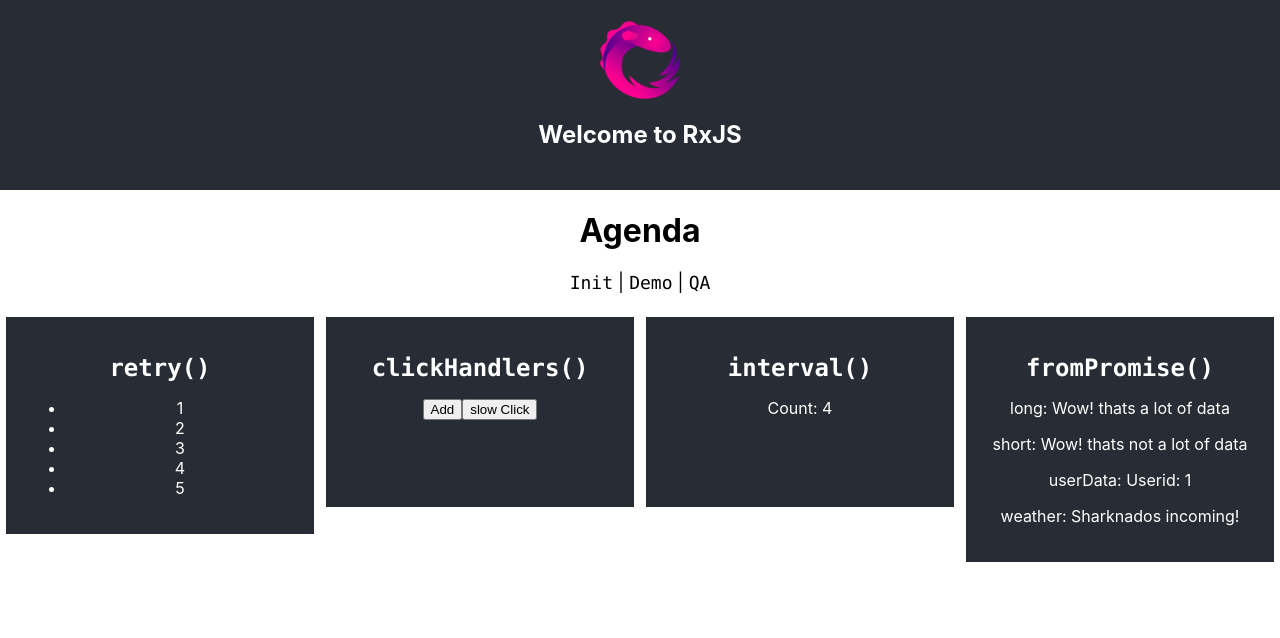
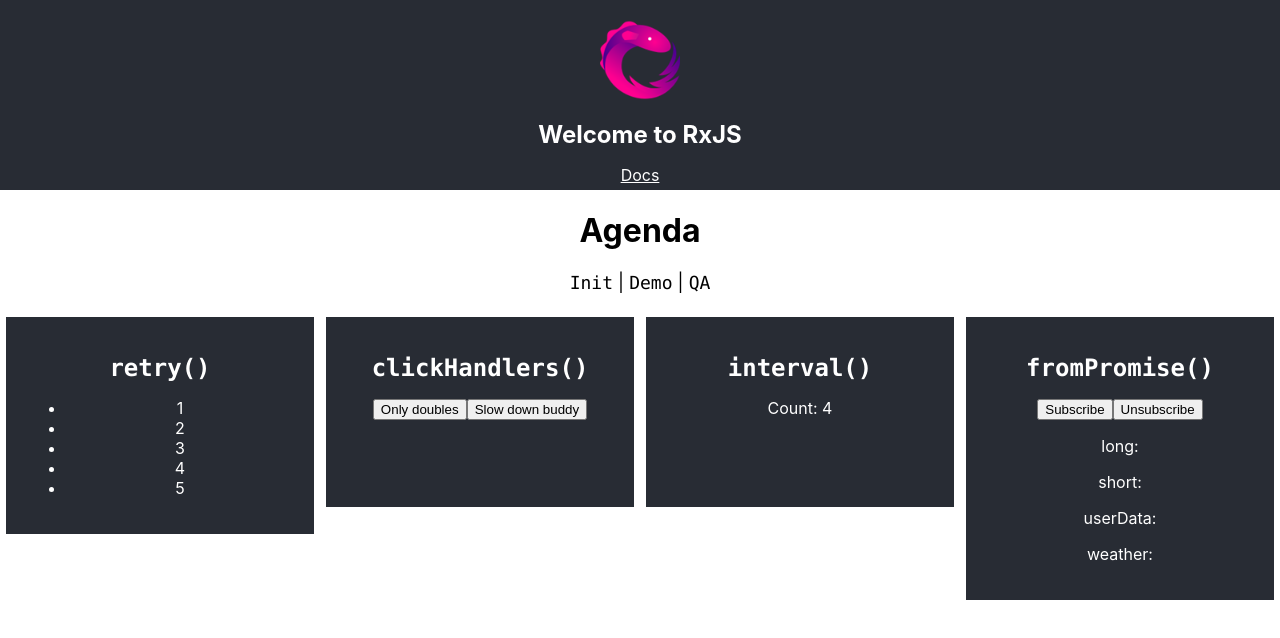
Before and after one commit to magentera/my-demo, a React (Create React App) app: page / in a window 1280 px wide. Shown: the top 638 px of the page. Built offline with nearby package versions, Linux system fonts and the light colour scheme.

Commit message:
clean up

```diff
--- a/src/App.css
+++ b/src/App.css
@@ -23,6 +23,10 @@
 .App-title {
   font-size: 1.5em;
 }
+.App-text {
+  font-size: 1em;
+  color: white;
+}
 
 .App-intro {
   font-size: large;
--- a/src/App.tsx
+++ b/src/App.tsx
@@ -11,6 +11,9 @@
         <header className="App-header">
           <img src={logo} className="App-logo" alt="logo" />
           <h1 className="App-title">Welcome to RxJS</h1>
+          <a href="http://reactivex.io/rxjs" className="App-text">
+            Docs
+          </a>
         </header>
 
         <h1>Agenda</h1>
--- a/src/FilterClick.tsx
+++ b/src/FilterClick.tsx
@@ -1,5 +1,6 @@
 import React from "react";
 import * as Rx from "rxjs/Rx";
+import { fruits } from "./sampleData";
 
 interface ContentState {
   messages: string[];
@@ -18,20 +19,21 @@
   FruitSubject = new Rx.Subject();
 
   componentDidMount() {
-    this.FruitSubject
-      // .filter(x => x ==== "Apple")
-      .subscribe(mes =>
-        this.setState(state => ({
-          messages: state.messages.concat(String(mes))
-        }))
+    this.FruitSubject.filter(x => x === "Apple").subscribe(mes =>
+      this.setState(state => ({
+        messages: state.messages.concat(String(mes))
+      }))
+    );
+
+    const doubleButton = document.querySelector(".doubleclick");
+
+    if (doubleButton) {
+      const observedButtonEvent = Rx.Observable.fromEvent(
+        doubleButton,
+        "click"
       );
-
-    const button = document.querySelector(".clicker");
-    if (button) {
-      const obj = Rx.Observable.fromEvent(button, "click");
-      obj
-        //.throttleTime(1000) // only click once per second.
-        .bufferWhen(() => obj.delay(350))
+      observedButtonEvent
+        .bufferWhen(() => observedButtonEvent.delay(350))
         .filter(events => events.length >= 2)
         .subscribe(() => {
           this.setState({
@@ -40,9 +42,10 @@
           return this.handler();
         });
     }
-    const button2 = document.querySelector(".slowDownBuddy");
-    if (button2) {
-      Rx.Observable.fromEvent(button2, "click")
+    const slowDownButton = document.querySelector(".slowdownbuddy");
+
+    if (slowDownButton) {
+      Rx.Observable.fromEvent(slowDownButton, "click")
         .throttleTime(1000) // only click once per second.
         .scan(count => count + 1, 0)
         .subscribe(() => {
@@ -70,8 +73,8 @@
             <code>clickHandlers()</code>
           </h1>
           <div />
-          <button className="clicker">Add</button>
-          <button className="slowDownBuddy">slow Click</button>
+          <button className="doubleclick">Only doubles</button>
+          <button className="slowdownbuddy">Slow down buddy</button>
 
           <div>{this.state.clickState}</div>
           <ul>
@@ -85,16 +88,4 @@
   }
 }
 
-const fruits = [
-  "Apple",
-  "Orange",
-  "Strawberry",
-  "Grapes",
-  "Tomato",
-  "Fejoa",
-  "Passionfruit",
-  "Dragonfruit",
-  "Lychee",
-  "Durian"
-];
 export default FilterClick;
--- a/src/IntervalList.tsx
+++ b/src/IntervalList.tsx
@@ -14,7 +14,7 @@
   }
 
   componentDidMount() {
-    counter.subscribe(int => this.setState({ count: int }));
+    counter.subscribe(val => this.setState({ count: val }));
   }
 
   render() {
--- a/src/PromiseChain.tsx
+++ b/src/PromiseChain.tsx
@@ -1,33 +1,75 @@
 import React from "react";
 import * as dbContext from "./dbMock";
+import { Subscription, Observable } from "rxjs";
 
 interface ContentState {
   long: string;
   short: string;
   user: string;
   weather: string;
+  subscriptions: Subscription[];
 }
 class PromiseChain extends React.Component<{}, ContentState> {
   constructor(props: any) {
     super(props);
-    this.state = { long: "", short: "", user: "", weather: "" };
+    this.state = {
+      long: "",
+      short: "",
+      user: "",
+      weather: "",
+      subscriptions: []
+    };
+
+    this.subscribeToObservables = this.subscribeToObservables.bind(this);
+    this.unsubscribeFromObservables = this.unsubscribeFromObservables.bind(
+      this
+    );
   }
 
-  componentDidMount() {
+  subscribeToObservables() {
+    this.setState(state => ({
+      subscriptions: [
+        ...state.subscriptions,
         dbContext.observableSuperLongQuery.subscribe(result =>
           this.setState({ long: String(result) })
-    );
-
+        )
+      ]
+    }));
+    this.setState(state => ({
+      subscriptions: [
+        ...state.subscriptions,
         dbContext.observableSuperShortQuery.subscribe(result =>
           this.setState({ short: String(result) })
-    );
+        )
+      ]
+    }));
+    this.setState(state => ({
+      subscriptions: [
+        ...state.subscriptions,
         dbContext.observableUserData.subscribe(result =>
           this.setState({ user: String(result) })
-    );
-
+        )
+      ]
+    }));
+    this.setState(state => ({
+      subscriptions: [
+        ...state.subscriptions,
         dbContext.observableWeatherReport.subscribe(result =>
           this.setState({ weather: String(result) })
-    );
+        )
+      ]
+    }));
+  }
+
+  unsubscribeFromObservables() {
+    this.state.subscriptions.map(sub => sub.unsubscribe());
+    this.setState(state => ({
+      long: "",
+      short: "",
+      user: "",
+      weather: "",
+      subscriptions: []
+    }));
   }
 
   render() {
@@ -37,6 +79,8 @@
           <h1 className="App-title">
             <code>fromPromise()</code>
           </h1>
+          <button onClick={this.subscribeToObservables}>Subscribe</button>
+          <button onClick={this.unsubscribeFromObservables}>Unsubscribe</button>
           <p>long: {this.state.long}</p>
           <p>short: {this.state.short}</p>
           <p>userData: {this.state.user}</p>
--- a/src/sampleData.ts
+++ b/src/sampleData.ts
@@ -3,45 +3,15 @@
 export const userData = "Userid: 1";
 export const weatherQuery = "Sharknados incoming!";
 
-export const hugeListOfNumbers = [
-  1,
-  2,
-  3,
-  4,
-  4,
-  5,
-  6,
-  6,
-  7,
-  8,
-  89,
-  9,
-  9,
-  0,
-  7,
-  5,
-  4,
-  43,
-  32,
-  345,
-  4567,
-  568,
-  6789,
-  45,
-  3,
-  234,
-  234,
-  45,
-  56,
-  678,
-  69,
-  0,
-  69,
-  3,
-  4,
-  5,
-  33,
-  243,
-  5,
-  6
+export const fruits = [
+  "Apple",
+  "Orange",
+  "Strawberry",
+  "Grapes",
+  "Tomato",
+  "Fejoa",
+  "Passionfruit",
+  "Dragonfruit",
+  "Lychee",
+  "Durian"
 ];
```
Also changed, not shown: src/logo.svg (deleted). Lines whose indentation alone changed are shown as unchanged.
